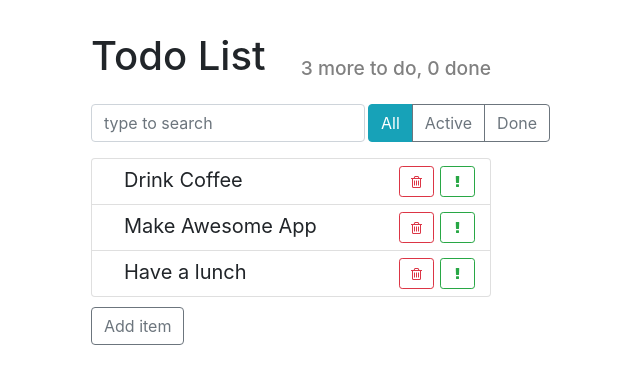
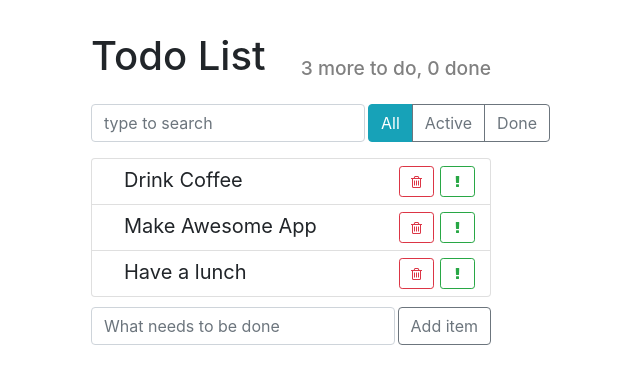
Before and after one commit to esmirakarimova/Todo, a React (Create React App) app: page / in a window 1280 px wide. Shown: the top 384 px of the page, without its empty margins (349-989 px from the left). Built offline with nearby package versions, Linux system fonts and the light colour scheme.

Commit message:
feat: adds new item by form submition

```diff
--- a/src/components/item-add-form/item-add-form.css
+++ b/src/components/item-add-form/item-add-form.css
@@ -1,3 +1,7 @@
 .item-add-form {
 margin-top: 10px;
 }
+
+.item-add-form input {
+    margin-right: 3px;
+}
--- a/src/components/item-add-form/item-add-form.jsx
+++ b/src/components/item-add-form/item-add-form.jsx
@@ -3,17 +3,42 @@ import React, { Component} from 'react';
 import './item-add-form.css';
 
 export default class ItemAddForm extends Component {
+
+  state = {
+    label: '',
+  };
+
+  onLabelChange = (e) => {
+    this.setState({
+      label: e.target.value
+    });
+
+  };
+  onSubmit = (e) => {
+    e.preventDefault();
+    this.props.onItemAdded(this.state.label)
+  }
+
   render() {
     return (
-      <div className='item-add-form'>
+      <form
+        className='item-add-form d-flex'
+        onSubmit={this.onSubmit}
+
+      >
+        <input
+          type='text'
+          className='form-control'
+          placeholder='What needs to be done'
+          onChange={this.onLabelChange}
+          />
         <button
           className='btn btn-outline-secondary'
-          onClick={() => this.props.onItemAdded('Hello world')}
           >
           Add item
         </button>
 
-      </div>
+      </form>
     );
   }
 
```
